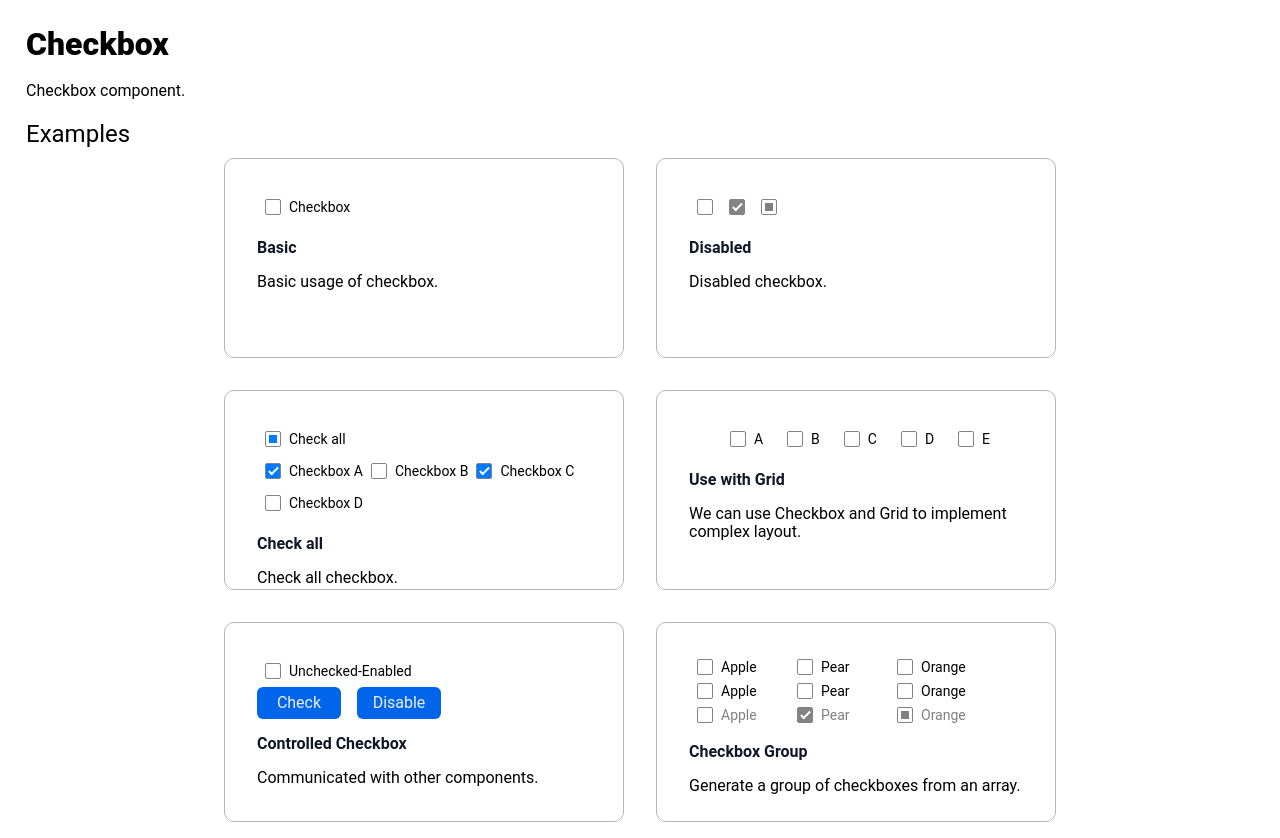
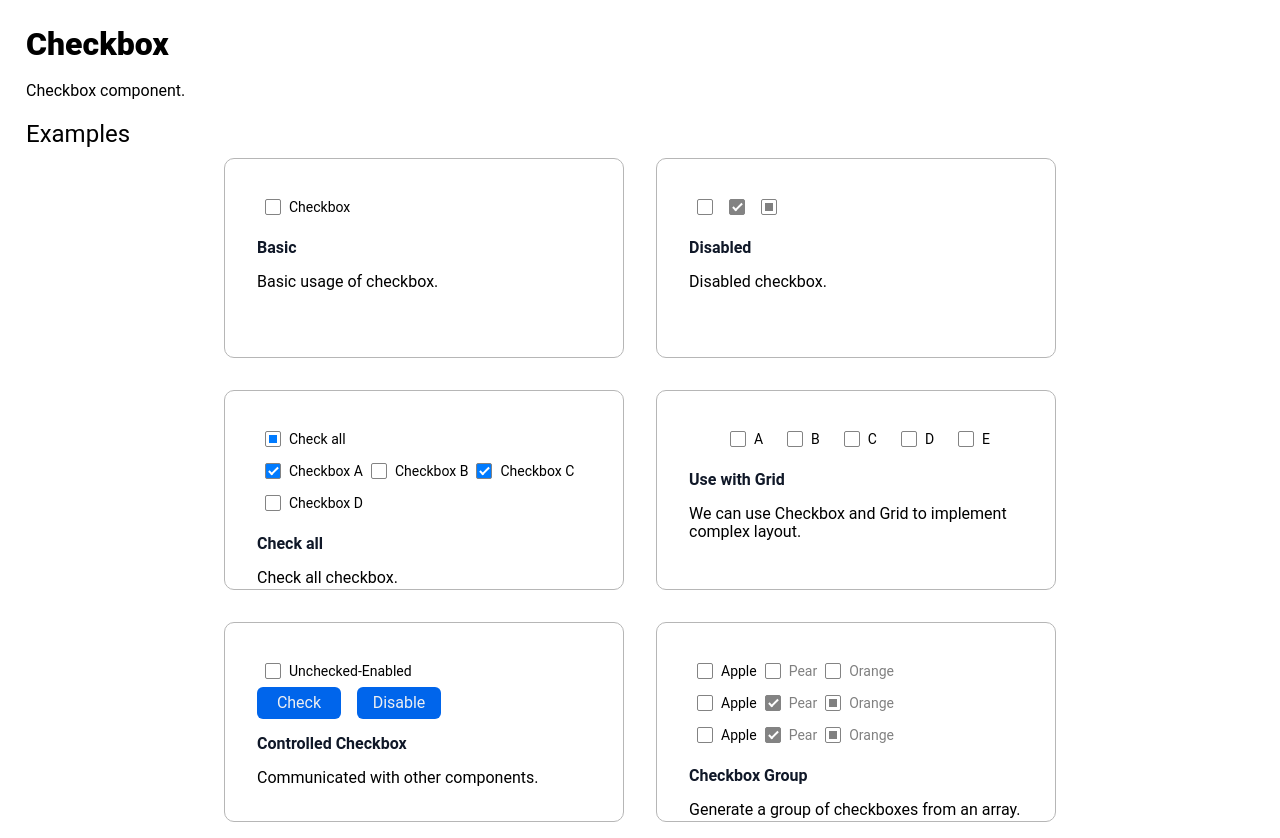
Before and after one commit to boketto0/Components, a React (Create React App) app: page / in a window 1280 px wide. Built offline with nearby package versions, Linux system fonts and the light colour scheme.

Commit message:
Fixing group

```diff
--- a/src/components/cells/Cell6.css
+++ /dev/null
@@ -1,6 +0,0 @@
-.cell6 {
-    display: grid;
-    grid-template-columns: repeat(3, 100px);
-    grid-template-rows: repeat(3, 24px);
-
-}
--- a/src/components/cells/Cell6.js
+++ b/src/components/cells/Cell6.js
@@ -1,28 +1,22 @@
-import './Cell6.css'
-import { Checkbox } from '../checkbox/Checkbox'
-import { CheckboxGroup } from '../checkbox/CheckboxGroup'
+import React from 'react';
+import { Group } from '../checkbox/Group';
 
 export const Cell6 = () => {
+  const options = [
+    { label: 'Apple', value: 'Apple' },
+    { label: 'Pear', value: 'Pear' },
+    { label: 'Orange', value: 'Orange' }
+  ];
 
-    const disabled = ''
-    const text = ' '
+  const optionsProperty = [
+    { disabled: false },
+    { disabled: true, checked: true },
+    { disabled: true, indeterminate: true }
+  ];
 
-    return(
-        <div className='cell6'>
-            {/* <CheckboxGroup>
-                <Checkbox text={'Apple'}/>
-                <Checkbox text={'Pear'}/>
-                <Checkbox text={'Orange'}/>
-            </CheckboxGroup> */}
-            <Checkbox text={'Apple'}/>
-            <Checkbox text={'Pear'}/>
-            <Checkbox text={'Orange'}/>
-            <Checkbox text={'Apple'}/>
-            <Checkbox text={'Pear'}/>
-            <Checkbox text={'Orange'}/>
-            <Checkbox text={'Apple'} disabled />
-            <Checkbox text={'Pear'} checked disabled />
-            <Checkbox text={'Orange'} indeterminate disabled/>
-        </div>
-    )
-}
+  return (
+    <div className="cell6">
+      <Group options={options} optionsProperty={optionsProperty} />
+    </div>
+  );
+};
--- /dev/null
+++ b/src/components/checkbox/Group.css
@@ -0,0 +1,5 @@
+.checkbox-group {
+    display: grid;
+    grid-template-columns: repeat(3, 100px);
+    grid-template-rows: repeat(3, 24px);
+}
--- /dev/null
+++ b/src/components/checkbox/Group.js
@@ -0,0 +1,62 @@
+import React from 'react';
+import { Checkbox } from '../checkbox/Checkbox';
+
+export const Group = ({ options, optionsProperty }) => {
+  return (
+    <div className="checkbox-group">
+      {/* Первый ряд */}
+      <div className="checkbox-row">
+        {options.map((option, index) => (
+          <Checkbox
+            key={index}
+            value={option.value}
+            text={option.label}
+            disabled={optionsProperty[index].disabled}
+          />
+        ))}
+      </div>
+
+      {/* Второй ряд */}
+      <div className="checkbox-row">
+        <Checkbox
+          value={options[0].value}
+          text={options[0].label}
+          disabled={optionsProperty[0].disabled}
+        />
+        <Checkbox
+          value={options[1].value}
+          text={options[1].label}
+          disabled={optionsProperty[1].disabled}
+          checked={optionsProperty[1].checked}
+        />
+        <Checkbox
+          value={options[2].value}
+          text={options[2].label}
+          disabled={optionsProperty[2].disabled}
+          indeterminate={optionsProperty[2].indeterminate}
+        />
+      </div>
+
+      {/* Третий ряд */}
+      <div className="checkbox-row">
+        <Checkbox
+          value={options[0].value}
+          text={options[0].label}
+          disabled={optionsProperty[0].disabled}
+        />
+        <Checkbox
+          value={options[1].value}
+          text={options[1].label}
+          disabled={optionsProperty[1].disabled}
+          checked={optionsProperty[1].checked}
+        />
+        <Checkbox
+          value={options[2].value}
+          text={options[2].label}
+          disabled={optionsProperty[2].disabled}
+          indeterminate={optionsProperty[2].indeterminate}
+        />
+      </div>
+    </div>
+  );
+};
```
